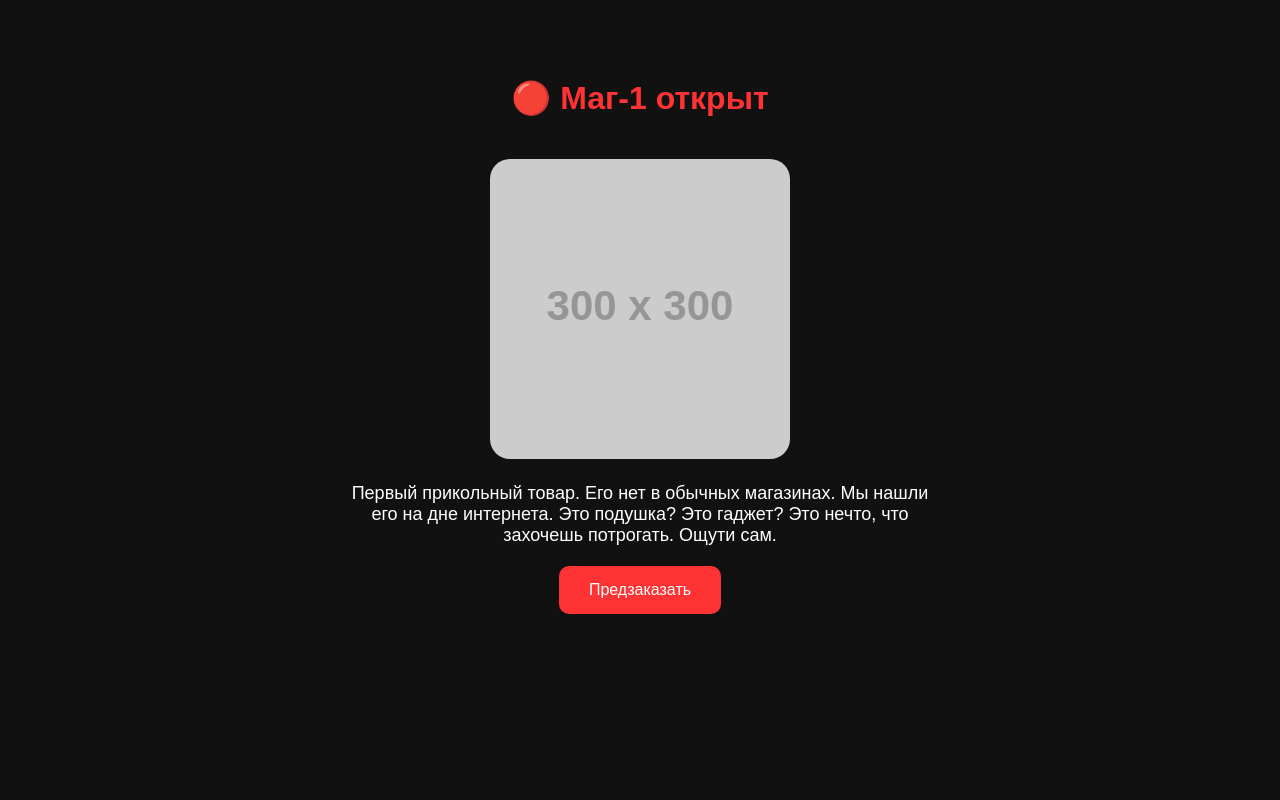
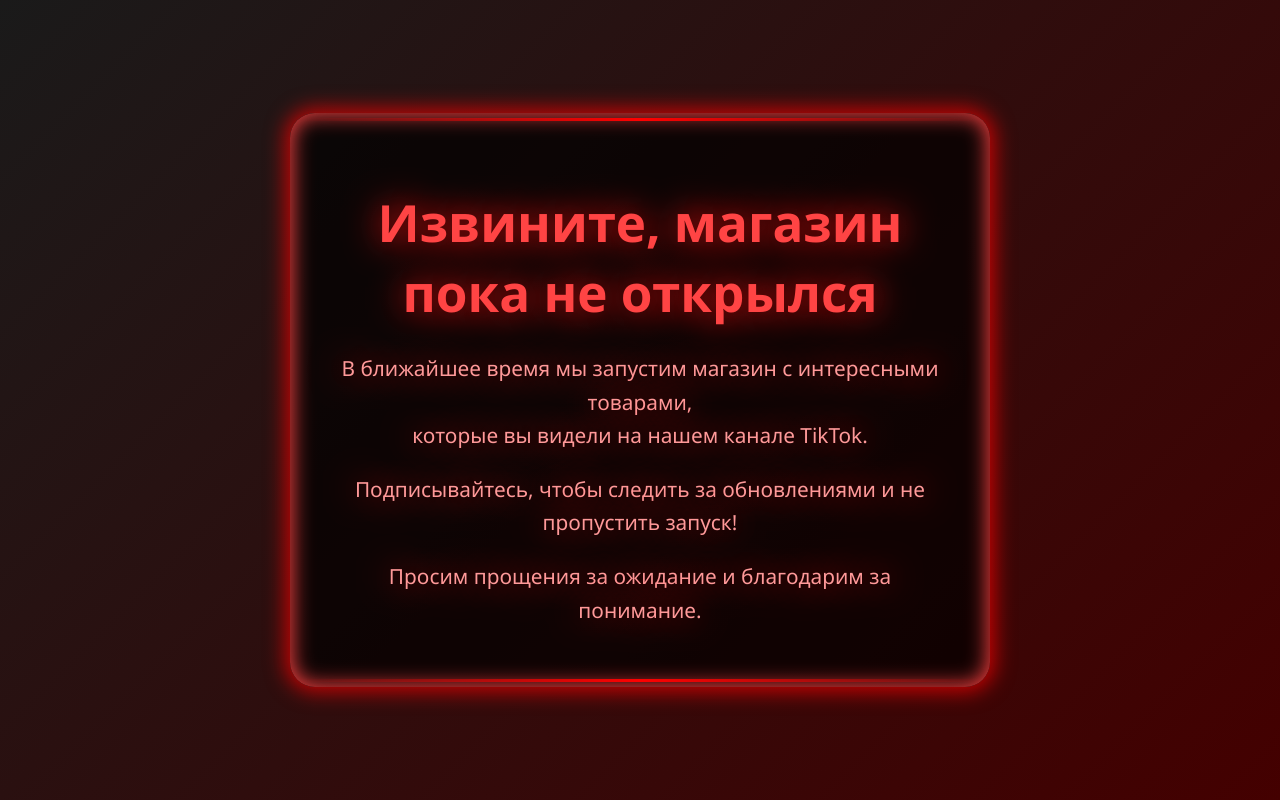
Before and after one commit to Bugibo/RS_temporary, a plain HTML site: page index.html in a window 1280 px wide. Drawn offline with Linux system fonts and the light colour scheme; placeholder pictures from the web are drawn by us.

Commit message:
Update index.html

```diff
--- a/index.html
+++ b/index.html
@@ -1,59 +1,110 @@
 <!DOCTYPE html>
 <html lang="ru">
 <head>
-  <meta charset="UTF-8">
-  <title>Маг-1 | Первый товар</title>
+<meta charset="UTF-8" />
+<meta name="viewport" content="width=device-width, initial-scale=1" />
+<title>Магазин скоро откроется</title>
 <style>
   body {
-      font-family: Arial, sans-serif;
-      background: #111;
-      color: #fff;
+    margin: 0;
+    height: 100vh;
+    background: linear-gradient(135deg, #1a1a1a, #440000);
+    display: flex;
+    justify-content: center;
+    align-items: center;
+    color: #ff4444;
+    font-family: 'Segoe UI', Tahoma, Geneva, Verdana, sans-serif;
+    overflow: hidden;
+    animation: bgPulse 6s ease-in-out infinite;
+  }
+
+  /* Анимация фона */
+  @keyframes bgPulse {
+    0%, 100% {
+      background: linear-gradient(135deg, #1a1a1a, #440000);
+    }
+    50% {
+      background: linear-gradient(135deg, #2a0a0a, #ff0000);
+    }
+  }
+
+  .container {
+    position: relative;
+    max-width: 600px;
+    padding: 40px 50px;
     text-align: center;
-      padding: 50px;
+    background: rgba(0,0,0,0.7);
+    border-radius: 25px;
+    box-shadow:
+      0 0 20px 5px rgba(255, 0, 0, 0.7),
+      inset 0 0 20px 3px rgba(255, 68, 68, 0.9);
+    animation: fadeIn 2s ease forwards, pulseText 3s ease-in-out infinite;
+    opacity: 0;
+    overflow: hidden;
   }
+
+  /* Пульсация текста */
+  @keyframes pulseText {
+    0%, 100% {
+      text-shadow: 0 0 20px #ff4444;
+    }
+    50% {
+      text-shadow: 0 0 40px #ff0000;
+    }
+  }
+
   h1 {
-      font-size: 32px;
-      color: #f33;
+    font-size: 3.2rem;
+    margin-bottom: 25px;
+    color: #ff4444;
   }
-    img {
-      width: 300px;
-      border-radius: 20px;
-      margin: 20px 0;
+
+  p {
+    font-size: 1.3rem;
+    line-height: 1.6;
+    color: #ff9999;
+    margin-bottom: 20px;
   }
-    p {
-      font-size: 18px;
-      max-width: 600px;
-      margin: 0 auto 20px;
+
+  /* Анимация появления */
+  @keyframes fadeIn {
+    to {opacity: 1;}
   }
-    button {
-      background-color: #f33;
-      color: white;
-      border: none;
-      padding: 15px 30px;
-      font-size: 16px;
-      border-radius: 10px;
-      cursor: pointer;
-      transition: background 0.3s;
+
+  /* Светящиеся линии сверху и снизу */
+  .container::before, .container::after {
+    content: '';
+    position: absolute;
+    left: 10px;
+    right: 10px;
+    height: 3px;
+    background: linear-gradient(90deg, transparent, #ff0000, transparent);
+    animation: lineMove 3s linear infinite;
+    border-radius: 5px;
   }
-    button:hover {
-      background-color: #c00;
+  .container::before {
+    top: 5px;
+  }
+  .container::after {
+    bottom: 5px;
+    animation-delay: 1.5s;
+  }
+
+  /* Движение светящейся линии */
+  @keyframes lineMove {
+    0% {background-position: 0 0;}
+    100% {background-position: 200% 0;}
   }
 </style>
 </head>
 <body>
 
-  <h1>🔴 Маг-1 открыт</h1>
-
-  <img src="https://via.placeholder.com/300x300.png?text=Товар" alt="Прикольный товар">
-
-  <p>
-    Первый прикольный товар. Его нет в обычных магазинах. Мы нашли его на дне интернета.
-    Это подушка? Это гаджет? Это нечто, что захочешь потрогать. Ощути сам.
-  </p>
-
-  <button onclick="alert('Скоро можно будет заказать! Следи за TikTok!')">
-    Предзаказать
-  </button>
+<div class="container">
+  <h1>Извините, магазин пока не открылся</h1>
+  <p>В ближайшее время мы запустим магазин с интересными товарами,<br>которые вы видели на нашем канале TikTok.</p>
+  <p>Подписывайтесь, чтобы следить за обновлениями и не пропустить запуск!</p>
+  <p>Просим прощения за ожидание и благодарим за понимание.</p>
+</div>
 
 </body>
 </html>
```
Lines whose indentation alone changed are shown as unchanged.
